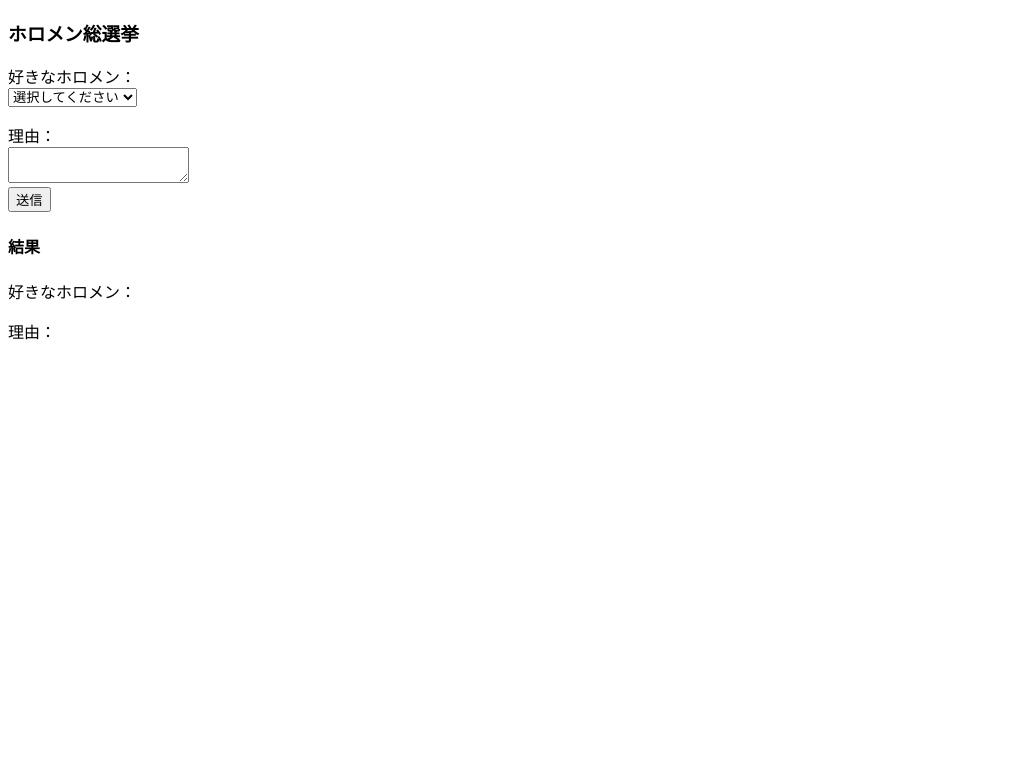
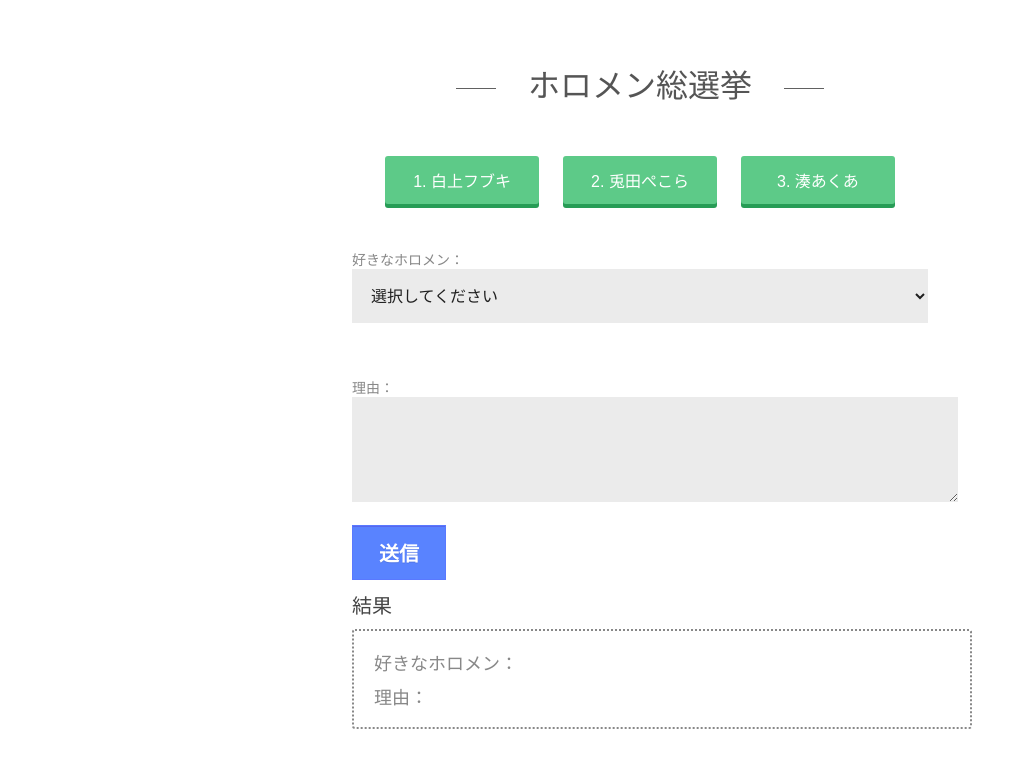
Before and after one commit to bst0705/jquerrypractice, a website: page event5.html in a window 1280 px wide. Shown: the whole page, without its empty margins (0-1027 px from the left). Drawn offline with nearby package versions, Linux system fonts and the light colour scheme.

Commit message:
auto input

```diff
--- a/event5.css
+++ b/event5.css
@@ -0,0 +1,154 @@
+body {
+  font-family: "Hiragino Maru Gothic ProN", sans-serif;
+  font-size: 14px;
+  color: #888;
+}
+
+
+h2, h3, h4, h5, h6 {
+  margin-top: 10px;
+  margin-bottom: 10px;
+  font-weight: 400;
+}
+
+label {
+  font-size: 16px;
+}
+
+.container {
+  width: 720px;
+  padding-right: 15px;
+  padding-left: 15px;
+  margin-right: auto;
+  margin-left: auto;
+}
+
+h3 {
+  color: #555;
+  padding-top: 50px;
+  padding-bottom: 10px;
+  text-align: center;
+  font-size: 32px;
+  font-weight: 300;
+}
+
+h3::before, h3::after{
+  content: "";
+  background-color: #616161;
+  display:inline-block;
+  width: 40px;
+  height: 1px;
+  margin: 0 2rem;
+  vertical-align: middle;
+}
+
+.section-content {
+  width: 80%;
+  margin: 0 auto;
+}
+
+.call-to-action {
+  text-align: center;
+  font-size: 18px;
+}
+
+.option-wrapper {
+  text-align: center;
+  margin-bottom: 15px;
+}
+
+.option-group {
+  margin-bottom: 12px;
+  margin: 20px auto;
+  display: inline-block;
+  margin: 20px auto;
+}
+
+.option-image {
+  width: 120px;
+  height: auto;
+}
+
+.option-btn {
+  cursor: pointer;
+  width: 154px;
+  margin: 10px;
+  padding: 12px 0;
+  text-align: center;
+  background-color: #5dca88;
+  box-shadow: 0px 4px #279C56;
+  border-radius: 3px;
+  color: #fff;
+  font-size: 16px;
+}
+
+.option-btn:active{
+  position: relative;
+  top: 2px;
+  box-shadow: none;
+}
+
+.form .select-form, .form .text-form {
+  margin: 0;
+  padding: 0 10px;
+  border: none;
+  color: #202020;
+  font-family: 'Open Sans', sans-serif;
+  font-size: 16px;
+  font-weight: 300;
+  border-radius: 0;
+  box-shadow: none;
+  transition: all .3s;
+  padding: 15px;
+  background: rgba(0, 0, 0, 0.08);
+}
+
+.form-group {
+  margin-bottom: 20px;
+}
+
+.select-form {
+  margin: 10px 0;
+  width: 100%;
+}
+
+.text-form {
+  width: 100%;
+  height: 75px;
+}
+
+.btn-submit {
+  font-family: 'Dosis', sans-serif;
+  font-size: 20px;
+  font-weight: 600;
+  background: #5983ff;
+  border: 1px solid #5979ff;
+  color: white;
+  box-shadow: inset 0 1px 0 #5867ed;
+  text-shadow: 0 1px 0 rgba(0, 0, 0, 0.1);
+  transition: all .3s;
+  padding: 12px 26px;
+}
+
+.output-wrapper h4 {
+  font-size: 20px;
+  color: rgb(68, 68, 68);
+}
+
+.output-inner {
+  padding: 10px 20px;
+  border: 2px dotted;
+  border-radius: 3px;
+  width: 100%;
+  margin-bottom: 60px;
+}
+
+.output-item {
+  font-size: 18px;
+  margin: 8px 0px;
+}
+
+.error-message {
+  color: #F51414;
+  height: 20px;
+}
--- a/event5.html
+++ b/event5.html
@@ -3,7 +3,7 @@
 <head>
   <meta charset="utf-8">
   <title>jquery</title>
-  <link rel="stylesheet" type="text/css" href="event4.css">
+  <link rel="stylesheet" type="text/css" href="event5.css">
   <!-- jQueryの読み込み -->
   <script
     src="https://code.jquery.com/jquery-3.6.0.min.js"
@@ -17,6 +17,17 @@
       <h3>ホロメン総選挙</h3>
     </div>
     <div class="section-content">
+      <div class="option-wrapper">
+        <div class="option-group">
+          <div class="option-btn" data-option="白上フブキ">1. 白上フブキ</div>
+        </div>
+        <div class="option-group">
+          <div class="option-btn" data-option="兎田ぺこら">2. 兎田ぺこら</div>
+        </div>
+        <div class="option-group">
+          <div class="option-btn" data-option="湊あくあ">3. 湊あくあ</div>
+        </div>
+      </div>
       <form id="form" class="form">
         <div class="form-group">
           <div>好きなホロメン：</div>
--- a/event5.js
+++ b/event5.js
@@ -18,7 +18,30 @@ submitイベント
   valメソッドでフォームの値を取得し、フォームに値が入力されていなければ、エラーを出します。
 
   中身の無い文字列のことを「空文字列」と言います。空文字列は通常「''」（シングルクォーテーション２つ）で表記する。
-  フォームに値が入力されているかどうかは、valで取得した値が空文字列「''」かどうかで判断することができます。またtextメソッドで空文字列を要素内に挿入することなども可能。*/
+  フォームに値が入力されているかどうかは、valで取得した値が空文字列「''」かどうかで判断することができます。またtextメソッドで空文字列を要素内に挿入することなども可能。
+
+フォームの自動入力
+  入力欄に自動で値を入力できるようにしてみましょう。
+  valメソッドは値を取得することもできますが、反対に引数に値を指定することで、
+  フォームに値をセットすることもできます。
+  まずはinputタグへの値のセットをする。
+
+セレクトボックスの自動入力
+  セレクトボックスも自動で選択されるようにしましょう。
+  selectタグもvalメソッドを用いて自動で選択させることができます。
+  先ほどのinputタグとの違いは、selectタグの場合選択肢が限定されているということです。
+  optionタグのvalue属性に合致する値をvalメソッドの引数に指定しましょう。
+
+カスタムデータ属性
+  属性は自分でつくることもできます。これをカスタムデータ属性といい、
+  「data-」から始まる属性名を自由に設定できます。data属性は、何らかの情報をHTML内に指定しておくのに便利なため、jQueryではよく用いられる。
+  ( (attr)で属性を取得できる )
+
+  今回は、選択ボタンにdata-optionという属性を設定し、
+  それぞれのdata-option属性にはselectタグの選択肢（option）の
+  value属性に対応する値を指定しておきます。
+  こうすることで、緑色の選択ボタンを押して自動的にセレクトボックスが選択されるようになる。
+  */
 
 $(function() {
  $('#form').submit(function(){
@@ -38,4 +61,12 @@ $(function() {
   $('#output-select').text(selectValue);
    return false;
  });
+
+ $('.option-btn').click(function(){
+  let optionText = $(this).text();
+  let clickedOption = $(this).attr('data-option');
+
+  $('#text-form').val(optionText + "が好きな理由は");
+  $('#select-form').val(clickedOption);
+ });
 });
```
